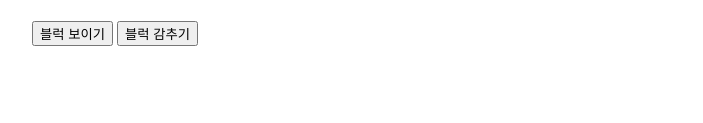
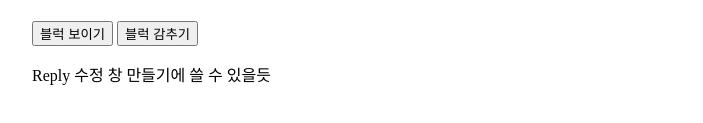
Before and after one commit to edelweiss2/Front-end, a plain HTML site: page 05.Javascript/ch14.jQuery/15.Hide&show.html in a window 1280 px wide. Shown: the part 443-566 px from the top of the page, without its empty margins (8-711 px from the left). Drawn offline with nearby package versions, Linux system fonts and the light colour scheme.

Commit message:
2023-02-08

```diff
--- a/05.Javascript/ch14.jQuery/15.Hide&show.html
+++ b/05.Javascript/ch14.jQuery/15.Hide&show.html
@@ -24,5 +24,6 @@
     </div>
     <button class="show">블럭 보이기</button>
     <button class="hide">블럭 감추기</button>
+    <p>Reply 수정 창 만들기에 쓸 수 있을듯</p>
 </body>
 </html>
```
